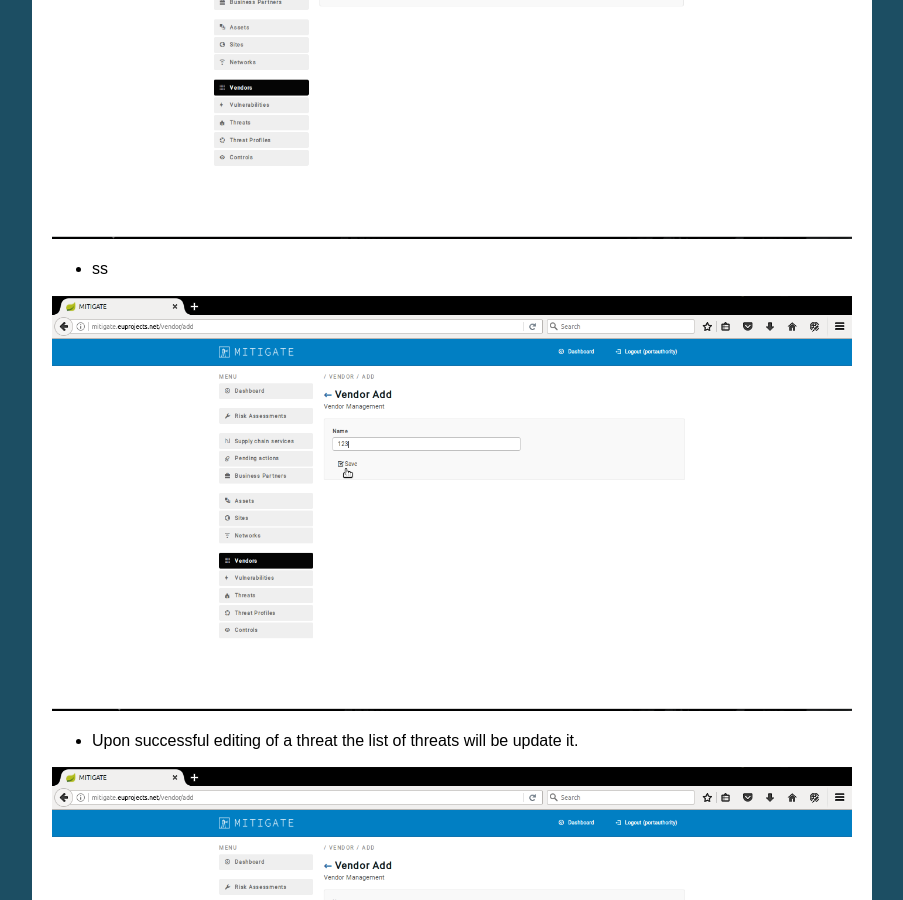
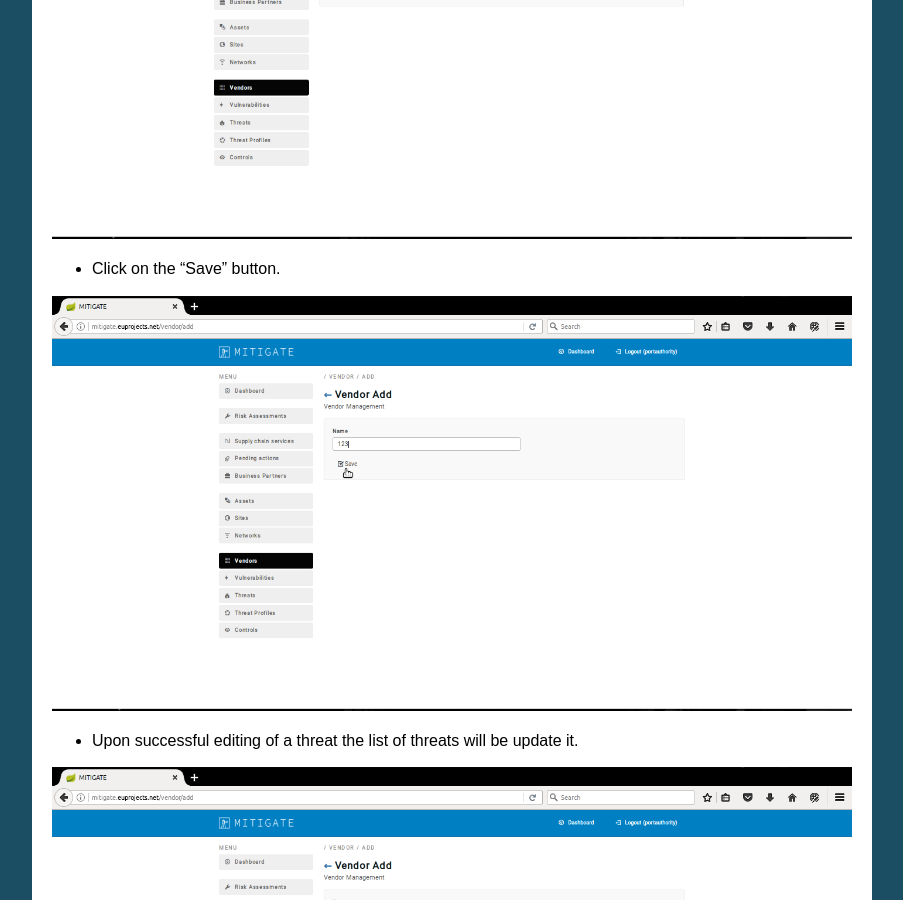
Before and after one commit to singularlogic/mitigate-documentation, a Sphinx documentation site: the page built from docs/e_vendor.rst, in a window 1280 px wide and 900 px high, scrolled down 3749 px. Shown: the whole window, without its empty margins (198-1101 px from the left). Built offline with Sphinx 7.4.7, drawn with Linux system fonts in a browser that asks for light colours.

Commit message:
Update e_vendor.rst

```diff
--- a/docs/e_vendor.rst
+++ b/docs/e_vendor.rst
@@ -42,7 +42,7 @@ Add a vendor
 
 .. image:: assets/ed_v_1.png
 
-- ss
+- Click on the “Save” button.
 
 .. image:: assets/ed_v_2.png
 
```
